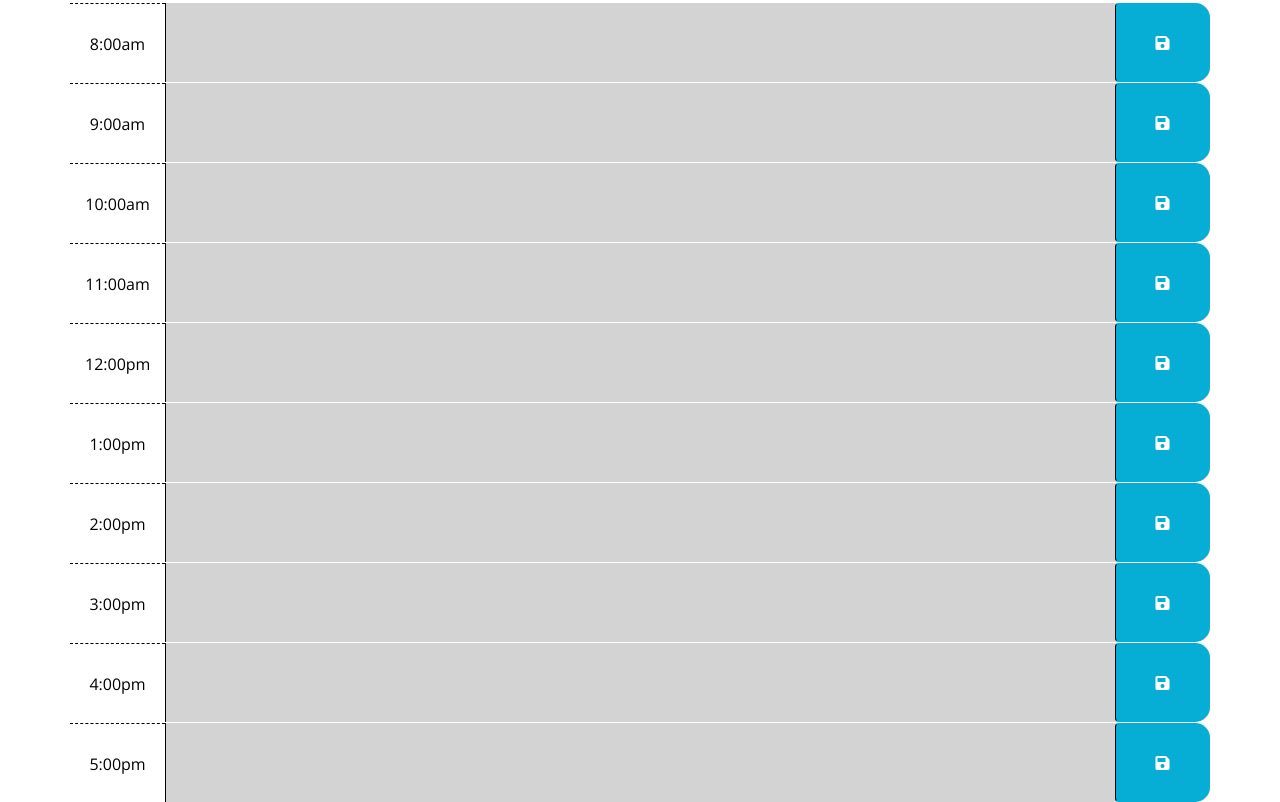
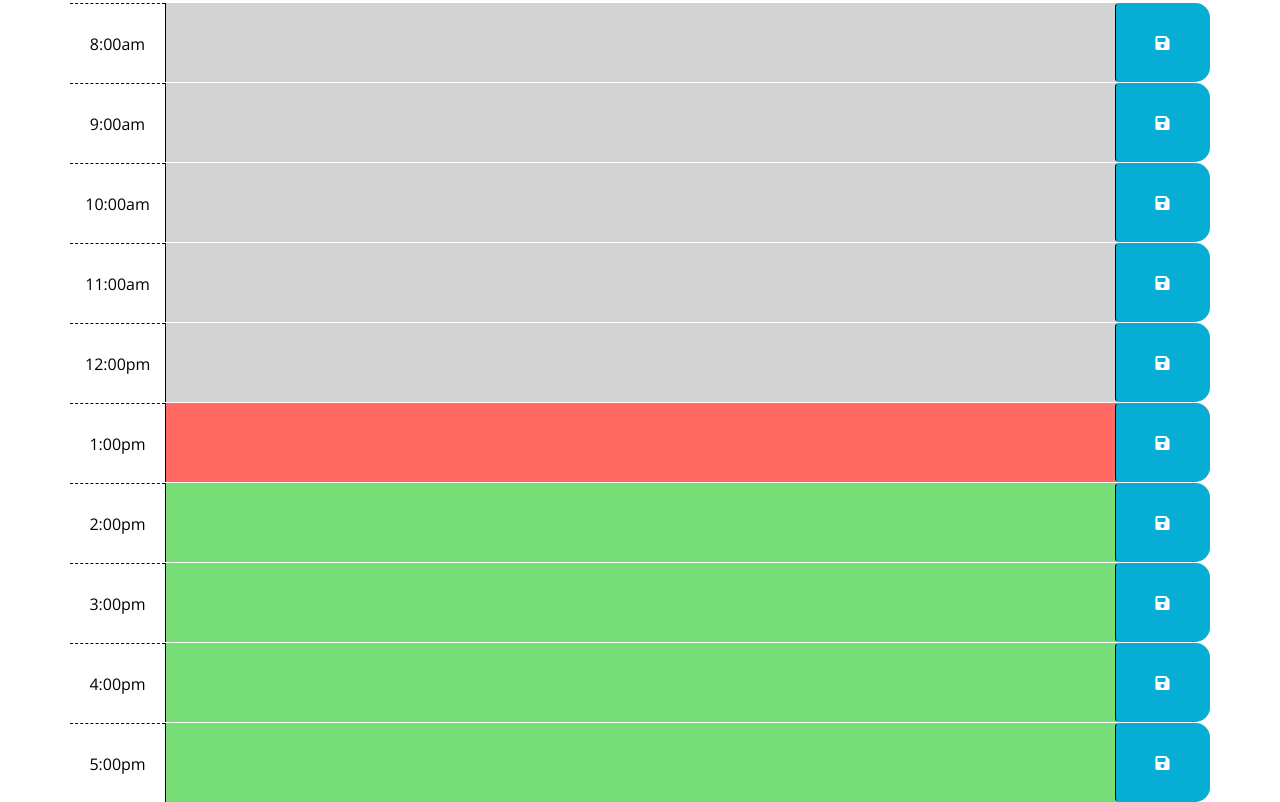
Before and after one commit to awarmath/daily-planner, a plain HTML site: page Develop/index.html in a window 1280 px wide. Shown: the part 334-1136 px from the top of the page. Drawn offline with nearby package versions, Linux system fonts and the light colour scheme.

Commit message:
resolve 404

```diff
--- a/Develop/index.html
+++ b/Develop/index.html
@@ -75,7 +75,7 @@
         <button class="btn saveBtn col-md-1"><i class="fas fa-save"></i></button>
       </div>
 
-      <div id="hour1" class="row time-block">
+      <div id="hour13" class="row time-block">
         <div class="col-md-1 hour">
           1:00pm
         </div>
@@ -84,7 +84,7 @@
         <button class="btn saveBtn col-md-1"><i class="fas fa-save"></i></button>
       </div>
 
-      <div id="hour2" class="row time-block">
+      <div id="hour14" class="row time-block">
         <div class="col-md-1 hour">
           2:00pm
         </div>
@@ -93,7 +93,7 @@
         <button class="btn saveBtn col-md-1"><i class="fas fa-save"></i></button>
       </div>
 
-      <div id="hour3" class="row time-block">
+      <div id="hour15" class="row time-block">
         <div class="col-md-1 hour">
           3:00pm
         </div>
@@ -102,7 +102,7 @@
         <button class="btn saveBtn col-md-1"><i class="fas fa-save"></i></button>
       </div>
 
-      <div id="hour4" class="row time-block">
+      <div id="hour16" class="row time-block">
         <div class="col-md-1 hour">
           4:00pm
         </div>
@@ -111,7 +111,7 @@
         <button class="btn saveBtn col-md-1"><i class="fas fa-save"></i></button>
       </div>
 
-      <div id="hour5" class="row time-block">
+      <div id="hour17" class="row time-block">
         <div class="col-md-1 hour">
           5:00pm
         </div>
--- a/Develop/javascript.js
+++ b/Develop/javascript.js
@@ -36,11 +36,11 @@ $(document).ready(function () {
     $("#hour10 .description").val(localStorage.getItem("hour10"));
     $("#hour11 .description").val(localStorage.getItem("hour11"));
     $("#hour12 .description").val(localStorage.getItem("hour12"));
-    $("#hour1 .description").val(localStorage.getItem("hour1"));
-    $("#hour2 .description").val(localStorage.getItem("hour2"));
-    $("#hour3 .description").val(localStorage.getItem("hour3"));
-    $("#hour4 .description").val(localStorage.getItem("hour4"));
-    $("#hour5 .description").val(localStorage.getItem("hour5"));
+    $("#hour13 .description").val(localStorage.getItem("hour1"));
+    $("#hour14 .description").val(localStorage.getItem("hour2"));
+    $("#hour15 .description").val(localStorage.getItem("hour3"));
+    $("#hour16 .description").val(localStorage.getItem("hour4"));
+    $("#hour17 .description").val(localStorage.getItem("hour5"));
 
     timeTracker();
 })
```
Also changed, not shown: 1 other file.
